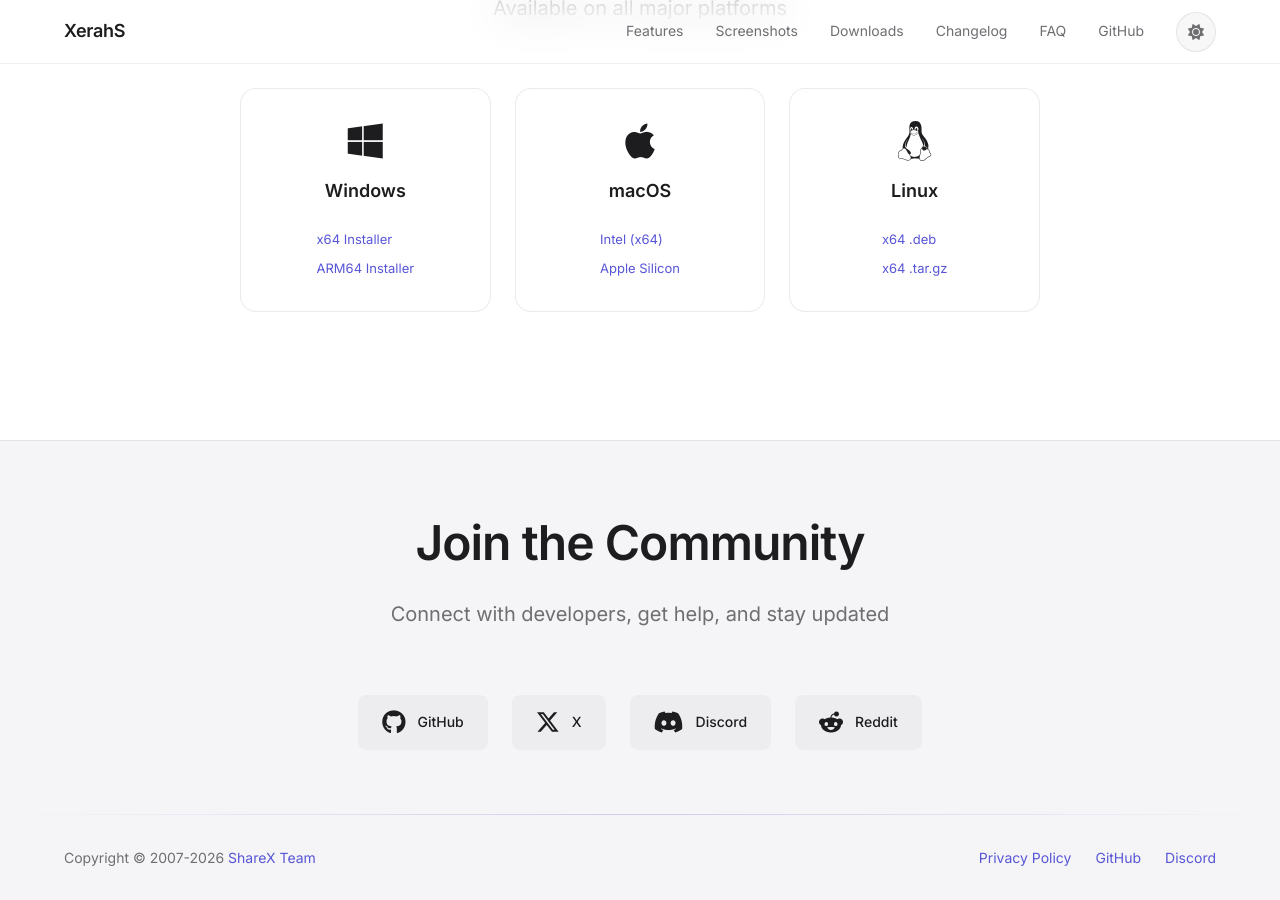
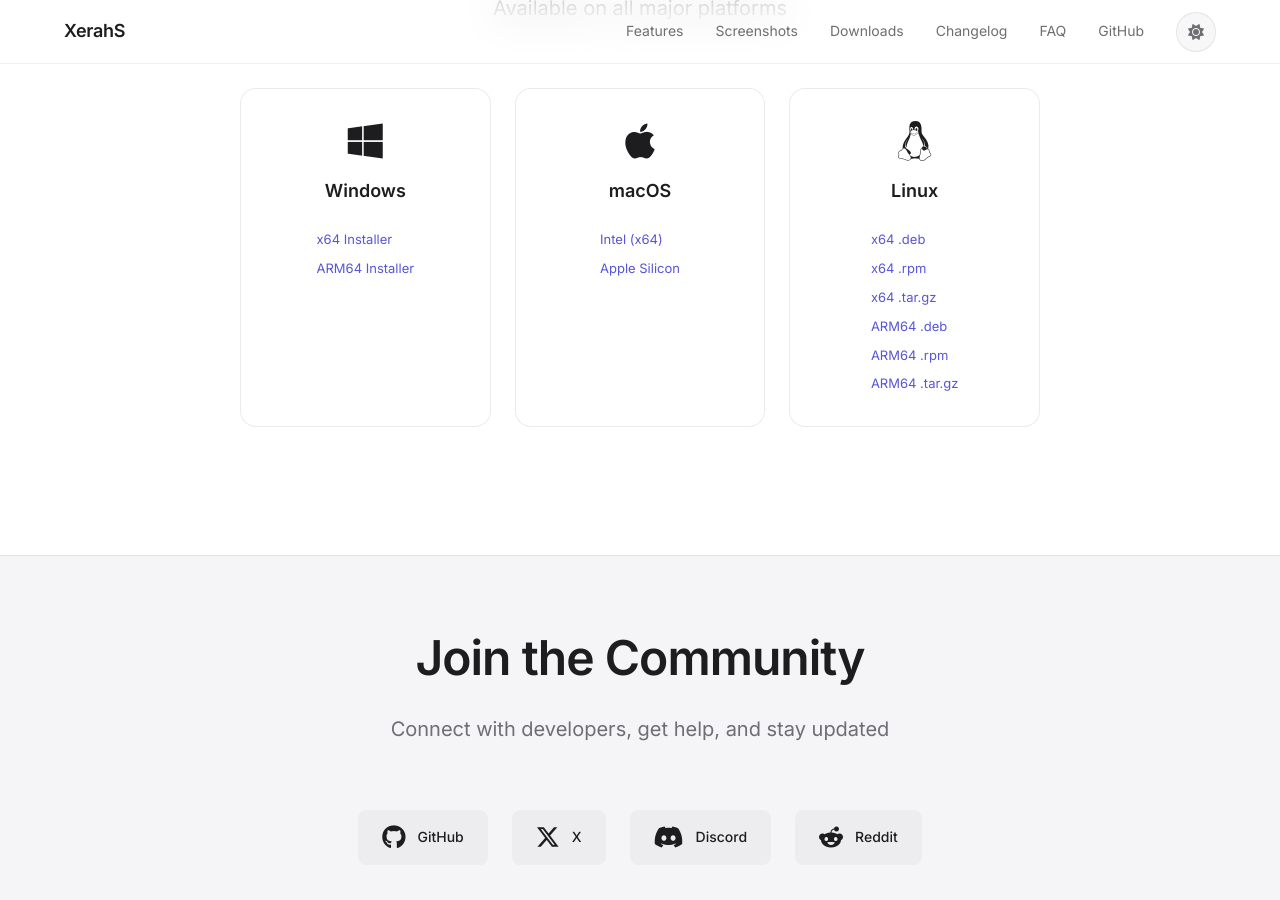
Before and after one commit to ShareX/xerahs.github.io, a Jekyll site: the page built from index.html, in a window 1280 px wide and 900 px high, scrolled down 2774 px. Built offline with Jekyll 4.4.1, drawn with Linux system fonts in a browser that asks for light colours; comment, search, counter and statistics services are not loaded; some of the changed lines change nothing that is shown.

Commit message:
[FIX] Add Linux ARM64 and RPM release links on homepage downloads

```diff
--- a/index.html
+++ b/index.html
@@ -279,7 +279,15 @@
                             <a href="https://github.com/ShareX/XerahS/releases/latest" class="platform-card-version"
                                 data-download-target="linux-x64-deb">x64 .deb</a>
                             <a href="https://github.com/ShareX/XerahS/releases/latest" class="platform-card-version"
+                                data-download-target="linux-x64-rpm">x64 .rpm</a>
+                            <a href="https://github.com/ShareX/XerahS/releases/latest" class="platform-card-version"
                                 data-download-target="linux-x64-tar">x64 .tar.gz</a>
+                            <a href="https://github.com/ShareX/XerahS/releases/latest" class="platform-card-version"
+                                data-download-target="linux-arm64-deb">ARM64 .deb</a>
+                            <a href="https://github.com/ShareX/XerahS/releases/latest" class="platform-card-version"
+                                data-download-target="linux-arm64-rpm">ARM64 .rpm</a>
+                            <a href="https://github.com/ShareX/XerahS/releases/latest" class="platform-card-version"
+                                data-download-target="linux-arm64-tar">ARM64 .tar.gz</a>
                         </div>
                     </div>
                 </div>
@@ -425,11 +433,33 @@
                 },
                 {
                     selector: '[data-download-target="linux-x64-deb"]',
-                    matcher: (name) => name.startsWith('xerahs') && name.includes('linux-x64') && name.endsWith('.deb')
+                    matcher: (name) => name.startsWith('xerahs') && name.includes('linux-x64') && name.endsWith('.deb'),
+                    hideIfMissing: true
+                },
+                {
+                    selector: '[data-download-target="linux-x64-rpm"]',
+                    matcher: (name) => name.startsWith('xerahs') && name.includes('linux-x64') && name.endsWith('.rpm'),
+                    hideIfMissing: true
                 },
                 {
                     selector: '[data-download-target="linux-x64-tar"]',
-                    matcher: (name) => name.startsWith('xerahs') && name.includes('linux-x64') && name.endsWith('.tar.gz')
+                    matcher: (name) => name.startsWith('xerahs') && name.includes('linux-x64') && name.endsWith('.tar.gz'),
+                    hideIfMissing: true
+                },
+                {
+                    selector: '[data-download-target="linux-arm64-deb"]',
+                    matcher: (name) => name.startsWith('xerahs') && name.includes('linux-arm64') && name.endsWith('.deb'),
+                    hideIfMissing: true
+                },
+                {
+                    selector: '[data-download-target="linux-arm64-rpm"]',
+                    matcher: (name) => name.startsWith('xerahs') && name.includes('linux-arm64') && name.endsWith('.rpm'),
+                    hideIfMissing: true
+                },
+                {
+                    selector: '[data-download-target="linux-arm64-tar"]',
+                    matcher: (name) => name.startsWith('xerahs') && name.includes('linux-arm64') && name.endsWith('.tar.gz'),
+                    hideIfMissing: true
                 }
             ];
 
@@ -451,12 +481,18 @@
                 if (!linkElement) return;
 
                 const asset = assets.find(a => config.matcher((a.name || '').toLowerCase()));
-                if (!asset) return;
+                if (!asset) {
+                    if (config.hideIfMissing) {
+                        linkElement.style.display = 'none';
+                    }
+                    return;
+                }
 
                 const releaseInfo = `Version: ${release.tag_name}\nFile size: ${(asset.size / 1024 / 1024).toFixed(2)} MiB\nRelease date: ${new Date(asset.updated_at).toLocaleDateString('en-CA')}\nDownload count: ${asset.download_count.toLocaleString()}`;
 
                 linkElement.setAttribute('href', asset.browser_download_url);
                 linkElement.setAttribute('title', releaseInfo);
+                linkElement.style.display = '';
             });
         }
 
```
